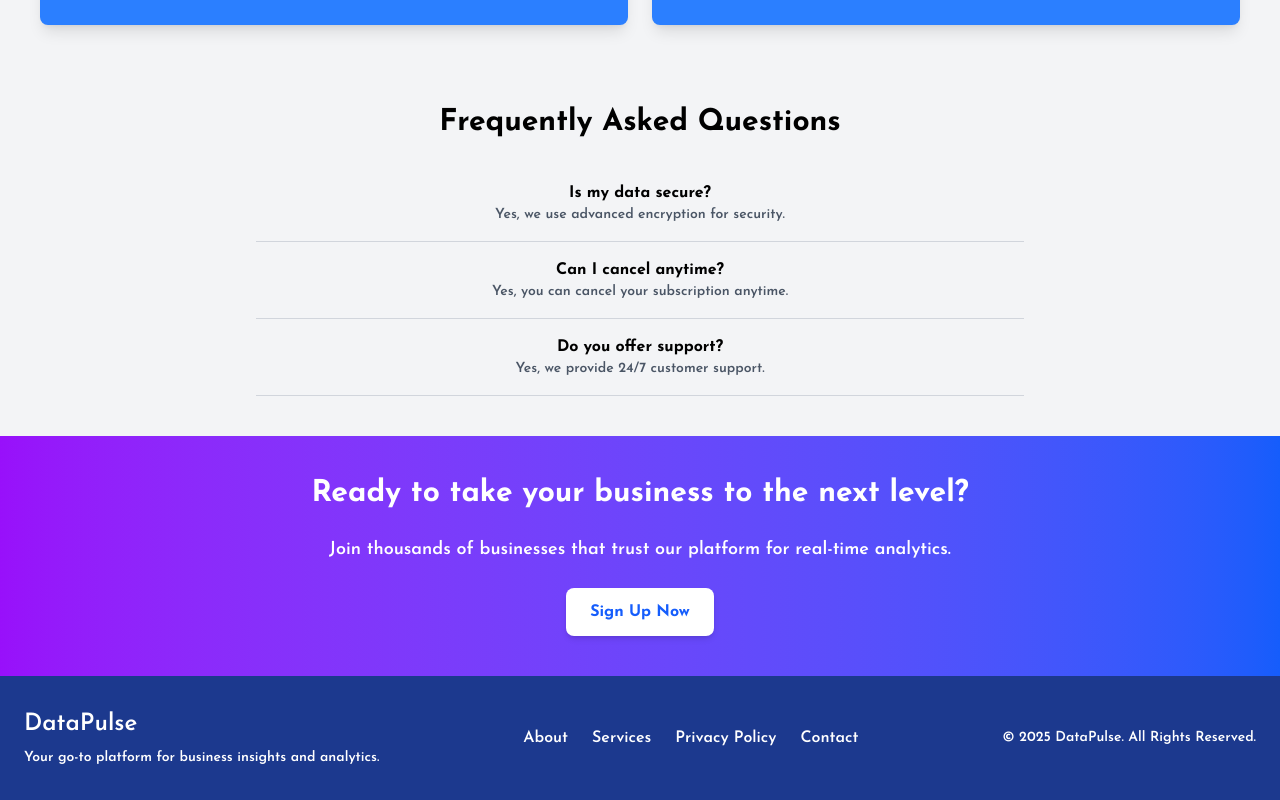
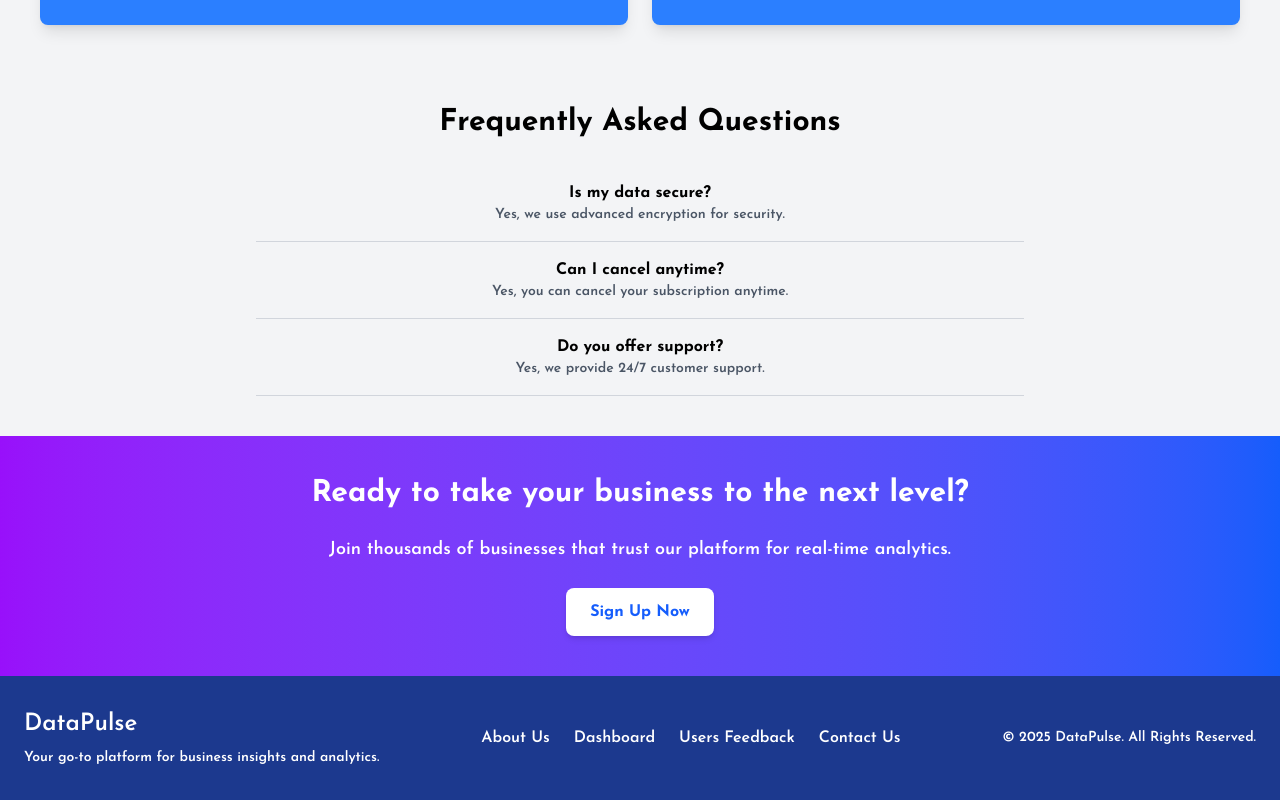
Before and after one commit to Shakaet/Business-Analytics-Dashboard-Client, a React (Vite) app: page / in a window 1280 px wide. Shown: the part 3687-4487 px from the top of the page. Built offline with nearby package versions, Linux system fonts and the light colour scheme; no server answers.

Commit message:
ui updated

```diff
--- a/src/component/Footer.jsx
+++ b/src/component/Footer.jsx
@@ -10,10 +10,10 @@ const Footer = () => {
     </div>
 
     <div className="flex flex-col sm:flex-row space-y-4 sm:space-y-0 sm:space-x-6 items-center sm:items-start mb-6 sm:mb-0">
-      <a href="/" className="hover:text-indigo-400 transition-colors">About</a>
-      <a href="/" className="hover:text-indigo-400 transition-colors">Services</a>
-      <a href="/" className="hover:text-indigo-400 transition-colors">Privacy Policy</a>
-      <a href="/" className="hover:text-indigo-400 transition-colors">Contact</a>
+      <a href="/aboutus" className="hover:text-indigo-400 transition-colors">About Us</a>
+      <a href="/dashboard" className="hover:text-indigo-400 transition-colors">Dashboard</a>
+      <a href="/feedback" className="hover:text-indigo-400 transition-colors">Users Feedback</a>
+      <a href="/contactus" className="hover:text-indigo-400 transition-colors">Contact Us</a>
     </div>
 
     <div className="text-center sm:text-right">
--- a/src/component/NavBar.jsx
+++ b/src/component/NavBar.jsx
@@ -119,7 +119,7 @@ export const NavBar = () => {
           <li>
             <button
               onClick={handleLogout}
-              className="text-white text-lg hover:bg-gray-200 p-2 rounded-md w-full text-left"
+              className="text-white text-lg hover:bg-gray-500 p-2 rounded-md w-full text-left"
             >
               Logout
             </button>
```
